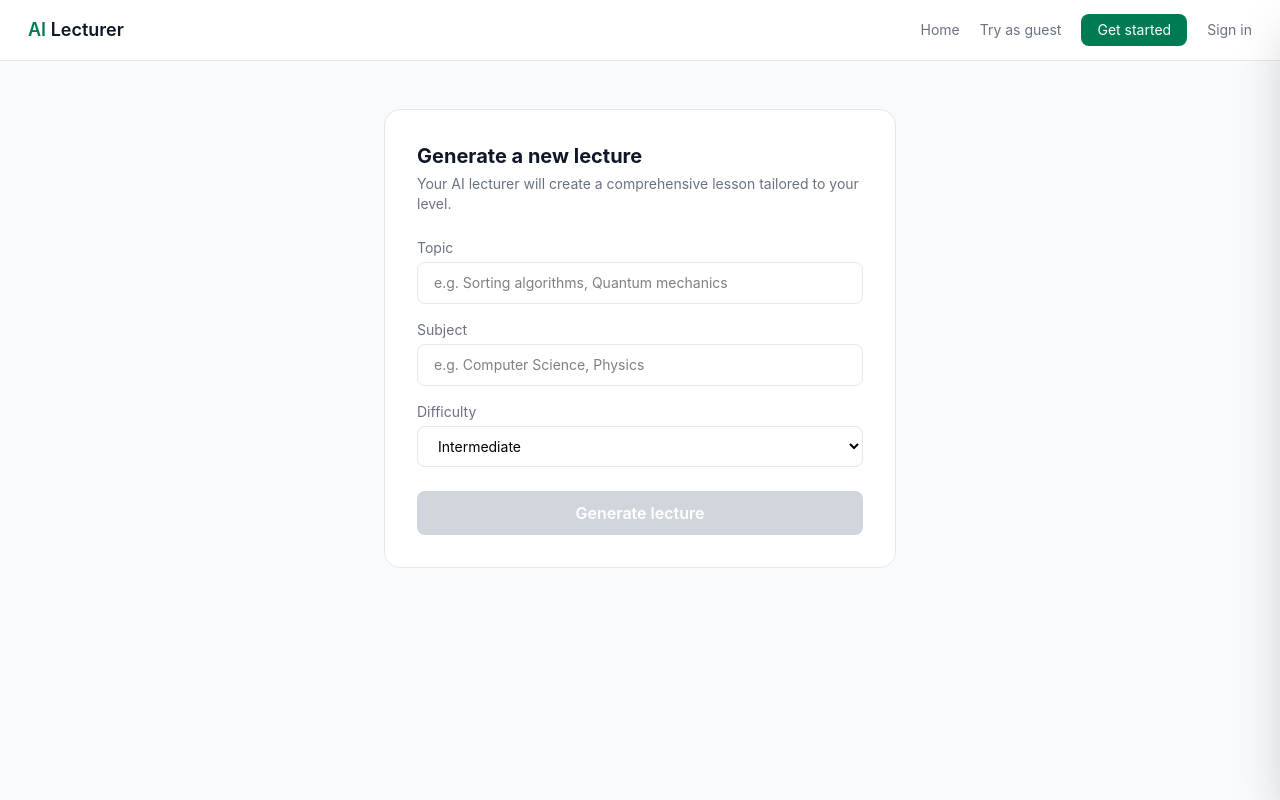
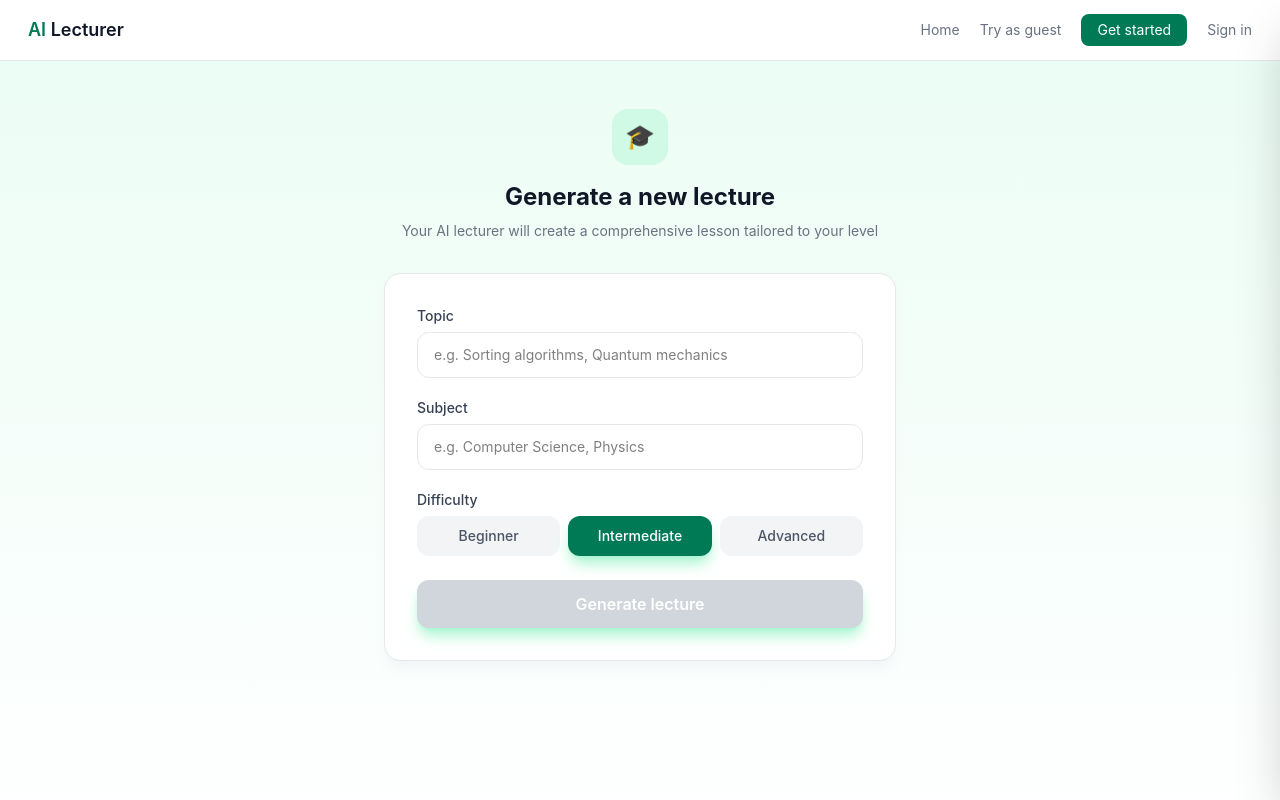
Before and after one commit to abdulbasitfaruq/Ai-lecturer-platform, a React (Vite) app in the folder frontend/: page /generate in a window 1280 px wide. Shown: the top 800 px of the page. Built offline with nearby package versions, Linux system fonts and the light colour scheme.

Commit message:
Polish dashboard and generate pages with visual thumbnails and animations

```diff
--- a/frontend/src/pages/DashboardPage.jsx
+++ b/frontend/src/pages/DashboardPage.jsx
@@ -2,6 +2,7 @@ import { useState, useEffect } from 'react'
 import { Link, useNavigate } from 'react-router-dom'
 import { getUserLectures, getLectureQuestion } from '../services/api'
 import { getLecturer } from '../Data/lecturers'
+import { getAudioUrl } from '../services/api'
 
 function DashboardPage() {
     const navigate = useNavigate()
@@ -46,73 +47,130 @@ function DashboardPage() {
 
     const subjectCount = [...new Set(lectures.map(l => l.subject))].length
 
+    const profileColor = localStorage.getItem('profileColor') || 'emerald'
+    const colorMap = {
+        emerald: 'from-emerald-700 to-emerald-500',
+        blue: 'from-blue-700 to-blue-500',
+        purple: 'from-purple-700 to-purple-500',
+        amber: 'from-amber-700 to-amber-500',
+        rose: 'from-rose-700 to-rose-500',
+        cyan: 'from-cyan-700 to-cyan-500'
+    }
+
     return (
         <div className="bg-gray-50 min-h-screen">
-            <div className="bg-emerald-700 px-7 py-8">
-                <h1 className="text-xl font-bold text-white">
+            {/* Header */}
+            <div className={`bg-gradient-to-r ${colorMap[profileColor] || colorMap.emerald} px-7 py-10`}>
+                <div className="max-w-6xl mx-auto">
+                    <div className="flex items-center gap-4 mb-6">
+                        <div className="w-14 h-14 rounded-full bg-white/20 flex items-center justify-center text-2xl font-bold text-white">
+                            {user.username.charAt(0).toUpperCase()}
+                        </div>
+                        <div>
+                            <h1 className="text-2xl font-bold text-white">
                                 Welcome back, {user.username}
                             </h1>
-                <p className="text-emerald-200 text-sm mt-1">
-                    Keep up the momentum
+                            <p className="text-white/70 text-sm">
+                                Keep up the momentum — you're doing great
                             </p>
-                <div className="grid grid-cols-4 gap-3 mt-5">
-                    <div className="bg-white/10 rounded-xl p-4 text-center">
-                        <p className="text-2xl font-bold text-white">{lectures.length}</p>
-                        <p className="text-xs text-emerald-200">Lectures</p>
                         </div>
-                    <div className="bg-white/10 rounded-xl p-4 text-center">
-                        <p className="text-2xl font-bold text-white">{questionCount}</p>
-                        <p className="text-xs text-emerald-200">Questions</p>
                     </div>
-                    <div className="bg-white/10 rounded-xl p-4 text-center">
-                        <p className="text-2xl font-bold text-white">{subjectCount}</p>
-                        <p className="text-xs text-emerald-200">Subjects</p>
+                    <div className="grid grid-cols-4 gap-4">
+                        <div className="bg-white/10 backdrop-blur rounded-2xl p-5 text-center hover:bg-white/20 transition-all">
+                            <p className="text-3xl font-bold text-white">{lectures.length}</p>
+                            <p className="text-xs text-white/70 mt-1">Lectures</p>
                         </div>
-                    <div className="bg-white/10 rounded-xl p-4 text-center">
-                        <p className="text-2xl font-bold text-white">{lectures.length > 0 ? 1 : 0}</p>
-                        <p className="text-xs text-emerald-200">Day streak</p>
+                        <div className="bg-white/10 backdrop-blur rounded-2xl p-5 text-center hover:bg-white/20 transition-all">
+                            <p className="text-3xl font-bold text-white">{questionCount}</p>
+                            <p className="text-xs text-white/70 mt-1">Questions Asked</p>
+                        </div>
+                        <div className="bg-white/10 backdrop-blur rounded-2xl p-5 text-center hover:bg-white/20 transition-all">
+                            <p className="text-3xl font-bold text-white">{subjectCount}</p>
+                            <p className="text-xs text-white/70 mt-1">Subjects</p>
+                        </div>
+                        <div className="bg-white/10 backdrop-blur rounded-2xl p-5 text-center hover:bg-white/20 transition-all">
+                            <p className="text-3xl font-bold text-white">{lectures.length > 0 ? 1 : 0}</p>
+                            <p className="text-xs text-white/70 mt-1">Day Streak 🔥</p>
+                        </div>
                     </div>
                 </div>
             </div>
 
-            <div className="px-7 py-8">
-                <div className="flex justify-between items-center mb-5">
-                    <h2 className="text-lg font-bold text-gray-900">Your lectures</h2>
-                    <Link to="/generate" className="bg-emerald-700 text-white px-4 py-2 rounded-lg text-sm font-semibold hover:bg-emerald-800">
-                        Generate new lecture
+            {/* Lectures */}
+            <div className="max-w-6xl mx-auto px-7 py-10">
+                <div className="flex justify-between items-center mb-6">
+                    <h2 className="text-xl font-bold text-gray-900">Your lectures</h2>
+                    <Link to="/generate" className="bg-emerald-700 text-white px-5 py-2.5 rounded-xl text-sm font-semibold hover:bg-emerald-800 shadow-lg shadow-emerald-200 hover:shadow-emerald-300 transition-all hover:scale-105">
+                        + Generate new lecture
                     </Link>
                 </div>
 
                 {loading ? (
+                    <div className="text-center py-16">
+                        <div className="w-8 h-8 border-2 border-emerald-700 border-t-transparent rounded-full animate-spin mx-auto mb-3"></div>
                         <p className="text-gray-500 text-sm">Loading your lectures...</p>
+                    </div>
                 ) : lectures.length === 0 ? (
-                    <div className="bg-white border border-gray-200 rounded-xl p-8 text-center">
-                        <p className="text-gray-500 mb-3">You haven't generated any lectures yet.</p>
-                        <Link to="/generate" className="text-emerald-700 font-semibold text-sm">
+                    <div className="bg-white border border-gray-200 rounded-2xl p-12 text-center">
+                        <div className="w-16 h-16 bg-emerald-100 rounded-2xl flex items-center justify-center text-3xl mx-auto mb-4">
+                            🎓
+                        </div>
+                        <h3 className="font-bold text-gray-900 mb-2">No lectures yet</h3>
+                        <p className="text-gray-500 text-sm mb-6">Generate your first AI-powered lecture to get started</p>
+                        <Link to="/generate" className="bg-emerald-700 text-white px-6 py-2.5 rounded-xl text-sm font-semibold hover:bg-emerald-800 inline-block">
                             Generate your first lecture
                         </Link>
                     </div>
                 ) : (
-                    <div className="grid grid-cols-3 gap-4">
+                    <div className="grid grid-cols-3 gap-5">
                         {lectures.map((lecture) => {
                             const lecturer = getLecturer(lecture.subject)
                             return (
                                 <Link
                                     key={lecture.id}
                                     to={`/lecture/${lecture.id}`}
-                                    className="bg-white border border-gray-200 rounded-xl overflow-hidden hover:shadow-md"
+                                    className="bg-white border border-gray-200 rounded-2xl overflow-hidden hover:shadow-lg hover:border-emerald-200 transition-all group"
                                 >
-                                    <div className="h-12 bg-gradient-to-r from-emerald-900 to-emerald-600 flex items-center gap-3 px-4">
-                                        <img src={lecturer.image} alt={lecturer.name} className="w-8 h-8 rounded-full border border-white/50" />
+                                    {/* Visual thumbnail or gradient */}
+                                    {lecture.visual_url ? (
+                                        <div className="h-32 overflow-hidden">
+                                            <img
+                                                src={getAudioUrl(lecture.visual_url)}
+                                                alt="Lecture visual"
+                                                className="w-full h-full object-cover group-hover:scale-105 transition-transform"
+                                            />
+                                        </div>
+                                    ) : (
+                                        <div className="h-14 bg-gradient-to-r from-emerald-800 to-emerald-500 flex items-center gap-3 px-5">
+                                            {lecturer.image ? (
+                                                <img src={lecturer.image} alt={lecturer.name} className="w-9 h-9 rounded-full border-2 border-white/40" />
+                                            ) : (
+                                                <div className="w-9 h-9 rounded-full bg-white/20 flex items-center justify-center text-white text-xs font-bold">
+                                                    {lecturer.initials}
+                                                </div>
+                                            )}
                                             <span className="text-white text-xs font-medium">{lecturer.name}</span>
                                         </div>
-                                    <div className="p-4">
-                                        <h3 className="font-semibold text-gray-900 text-sm">{lecture.topic}</h3>
+                                    )}
+                                    <div className="p-5">
+                                        <div className="flex items-center gap-2 mb-2">
+                                            {lecture.visual_url && lecturer.image && (
+                                                <img src={lecturer.image} alt={lecturer.name} className="w-6 h-6 rounded-full" />
+                                            )}
+                                            {lecture.visual_url && (
+                                                <span className="text-xs text-gray-400">{lecturer.name}</span>
+                                            )}
+                                        </div>
+                                        <h3 className="font-bold text-gray-900 group-hover:text-emerald-700 transition-colors">{lecture.topic}</h3>
                                         <p className="text-xs text-gray-500 mt-1">{lecture.subject}</p>
-                                        <div className="flex justify-between items-center mt-3">
-                                          <span className="text-xs bg-emerald-100 text-emerald-700 px-2 py-0.5 rounded-full">
+                                        <div className="flex items-center justify-between mt-4">
+                                            <span className="text-xs bg-emerald-100 text-emerald-700 px-3 py-1 rounded-full font-medium">
                                                 {lecture.difficulty}
                                             </span>
+                                            <div className="flex gap-1">
+                                                {lecture.audio_file && <span className="text-xs text-gray-400">🔊</span>}
+                                                {lecture.visual_url && <span className="text-xs text-gray-400">🖼</span>}
+                                            </div>
                                         </div>
                                     </div>
                                 </Link>
--- a/frontend/src/pages/GeneratePage.jsx
+++ b/frontend/src/pages/GeneratePage.jsx
@@ -1,12 +1,14 @@
 import { useState } from 'react'
-import { useNavigate } from 'react-router-dom'
+import { useNavigate, useSearchParams } from 'react-router-dom'
 import { getLecturer } from '../Data/lecturers'
 import LecturerAvatar from '../components/LecturerAvatar'
 
 function GeneratePage() {
     const navigate = useNavigate()
+    const [searchParams] = useSearchParams()
+
     const [topic, setTopic] = useState('')
-    const [subject, setSubject] = useState('')
+    const [subject, setSubject] = useState(searchParams.get('subject') || '')
     const [difficulty, setDifficulty] = useState('intermediate')
 
     const lecturer = getLecturer(subject)
@@ -17,64 +19,77 @@ function GeneratePage() {
     }
 
     return (
-        <div className="bg-gray-50 min-h-screen py-12">
+        <div className="min-h-screen bg-gradient-to-b from-emerald-50 to-white py-12 px-4">
             <div className="max-w-lg mx-auto">
-                <div className="bg-white rounded-2xl border border-gray-200 p-8">
-                    <h2 className="text-xl font-bold text-gray-900 mb-1">
+                {/* Header */}
+                <div className="text-center mb-8">
+                    <div className="w-14 h-14 bg-emerald-100 rounded-2xl flex items-center justify-center text-2xl mx-auto mb-4">
+                        🎓
+                    </div>
+                    <h2 className="text-2xl font-bold text-gray-900">
                         Generate a new lecture
                     </h2>
-                    <p className="text-sm text-gray-500 mb-6">
-                        Your AI lecturer will create a comprehensive lesson tailored to your level.
+                    <p className="text-sm text-gray-500 mt-2">
+                        Your AI lecturer will create a comprehensive lesson tailored to your level
                     </p>
+                </div>
 
-                    <div className="mb-4">
-                        <label className="block text-sm text-gray-500 mb-1">Topic</label>
+                {/* Form Card */}
+                <div className="bg-white rounded-2xl border border-gray-200 shadow-lg shadow-gray-100 p-8">
+                    <div className="mb-5">
+                        <label className="block text-sm font-medium text-gray-700 mb-1.5">Topic</label>
                         <input
                             type="text"
                             value={topic}
                             onChange={(e) => setTopic(e.target.value)}
-                            className="w-full border border-gray-200 rounded-lg px-4 py-2.5 text-sm focus:outline-none focus:border-emerald-700"
+                            className="w-full border border-gray-200 rounded-xl px-4 py-3 text-sm focus:outline-none focus:border-emerald-500 focus:ring-2 focus:ring-emerald-100 transition-all"
                             placeholder="e.g. Sorting algorithms, Quantum mechanics"
                         />
                     </div>
 
-                    <div className="mb-4">
-                        <label className="block text-sm text-gray-500 mb-1">Subject</label>
+                    <div className="mb-5">
+                        <label className="block text-sm font-medium text-gray-700 mb-1.5">Subject</label>
                         <input
                             type="text"
                             value={subject}
                             onChange={(e) => setSubject(e.target.value)}
-                            className="w-full border border-gray-200 rounded-lg px-4 py-2.5 text-sm focus:outline-none focus:border-emerald-700"
+                            className="w-full border border-gray-200 rounded-xl px-4 py-3 text-sm focus:outline-none focus:border-emerald-500 focus:ring-2 focus:ring-emerald-100 transition-all"
                             placeholder="e.g. Computer Science, Physics"
                         />
                     </div>
 
                     <div className="mb-6">
-                        <label className="block text-sm text-gray-500 mb-1">Difficulty</label>
-                        <select
-                            value={difficulty}
-                            onChange={(e) => setDifficulty(e.target.value)}
-                            className="w-full border border-gray-200 rounded-lg px-4 py-2.5 text-sm focus:outline-none focus:border-emerald-700 bg-white"
-                        >
-                            <option value="beginner">Beginner</option>
-                            <option value="intermediate">Intermediate</option>
-                            <option value="advanced">Advanced</option>
-                        </select>
+                        <label className="block text-sm font-medium text-gray-700 mb-1.5">Difficulty</label>
+                        <div className="grid grid-cols-3 gap-2">
+                            {['beginner', 'intermediate', 'advanced'].map((level) => (
+                                <button
+                                    key={level}
+                                    onClick={() => setDifficulty(level)}
+                                    className={`py-2.5 rounded-xl text-sm font-medium transition-all ${
+                                        difficulty === level
+                                            ? 'bg-emerald-700 text-white shadow-lg shadow-emerald-200'
+                                            : 'bg-gray-100 text-gray-600 hover:bg-gray-200'
+                                    }`}
+                                >
+                                    {level.charAt(0).toUpperCase() + level.slice(1)}
+                                </button>
+                            ))}
+                        </div>
                     </div>
 
                     {/* Lecturer Preview */}
                     {subject && (
-                        <div className="bg-gray-50 rounded-xl p-4 mb-6">
-                            <p className="text-xs text-gray-500 mb-2">Your lecturer</p>
+                        <div className="bg-emerald-50 rounded-xl p-4 mb-6 border border-emerald-100">
+                            <p className="text-xs font-bold text-emerald-800 uppercase mb-3">Your lecturer</p>
                             <LecturerAvatar lecturer={lecturer} isSpeaking={false} />
-                            <p className="text-xs text-gray-400 mt-1">{lecturer.bio}</p>
+                            <p className="text-xs text-gray-500 mt-3 leading-relaxed">{lecturer.bio}</p>
                         </div>
                     )}
 
                     <button
                         onClick={handleGenerate}
                         disabled={!topic || !subject}
-                        className="w-full bg-emerald-700 text-white py-2.5 rounded-lg font-semibold hover:bg-emerald-800 disabled:bg-gray-300"
+                        className="w-full bg-emerald-700 text-white py-3 rounded-xl font-semibold hover:bg-emerald-800 disabled:bg-gray-300 shadow-lg shadow-emerald-200 hover:shadow-emerald-300 transition-all hover:scale-[1.02] active:scale-[0.98]"
                     >
                         Generate lecture
                     </button>
```
Lines whose indentation alone changed are shown as unchanged.
